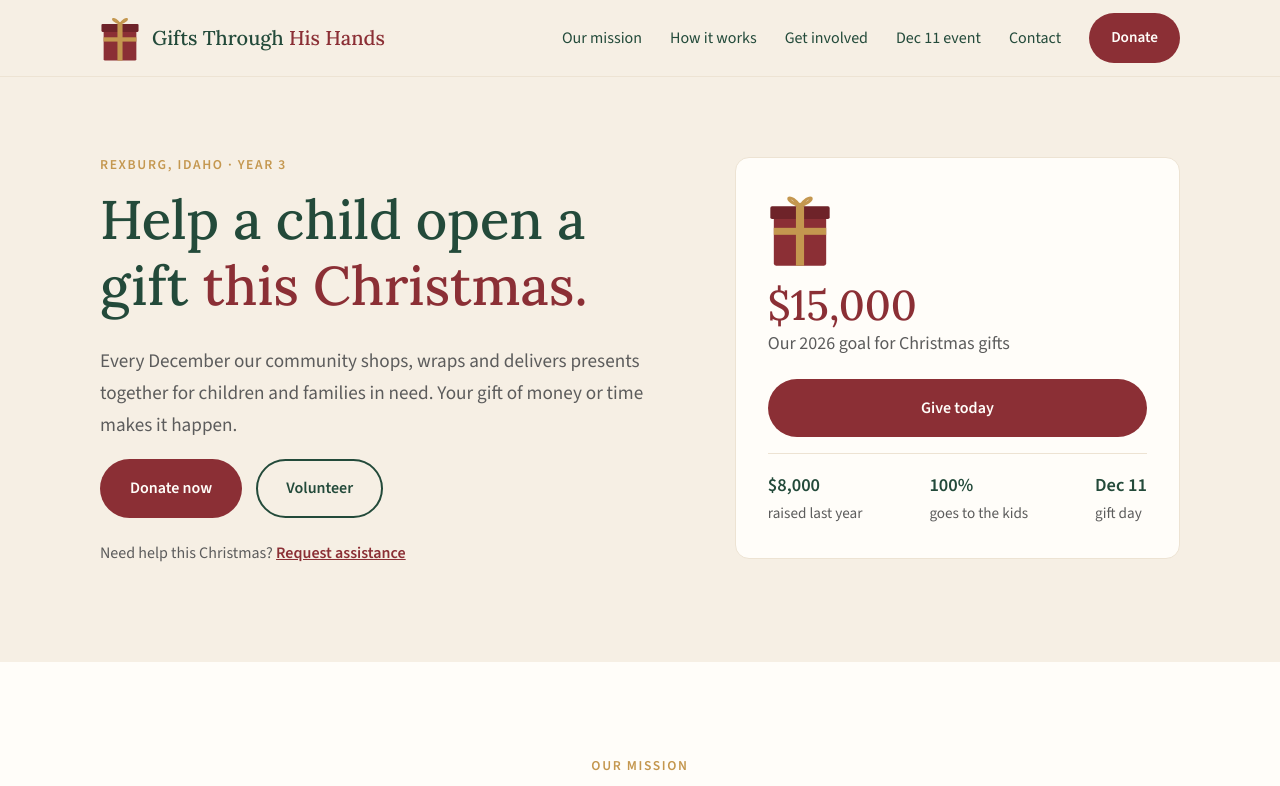
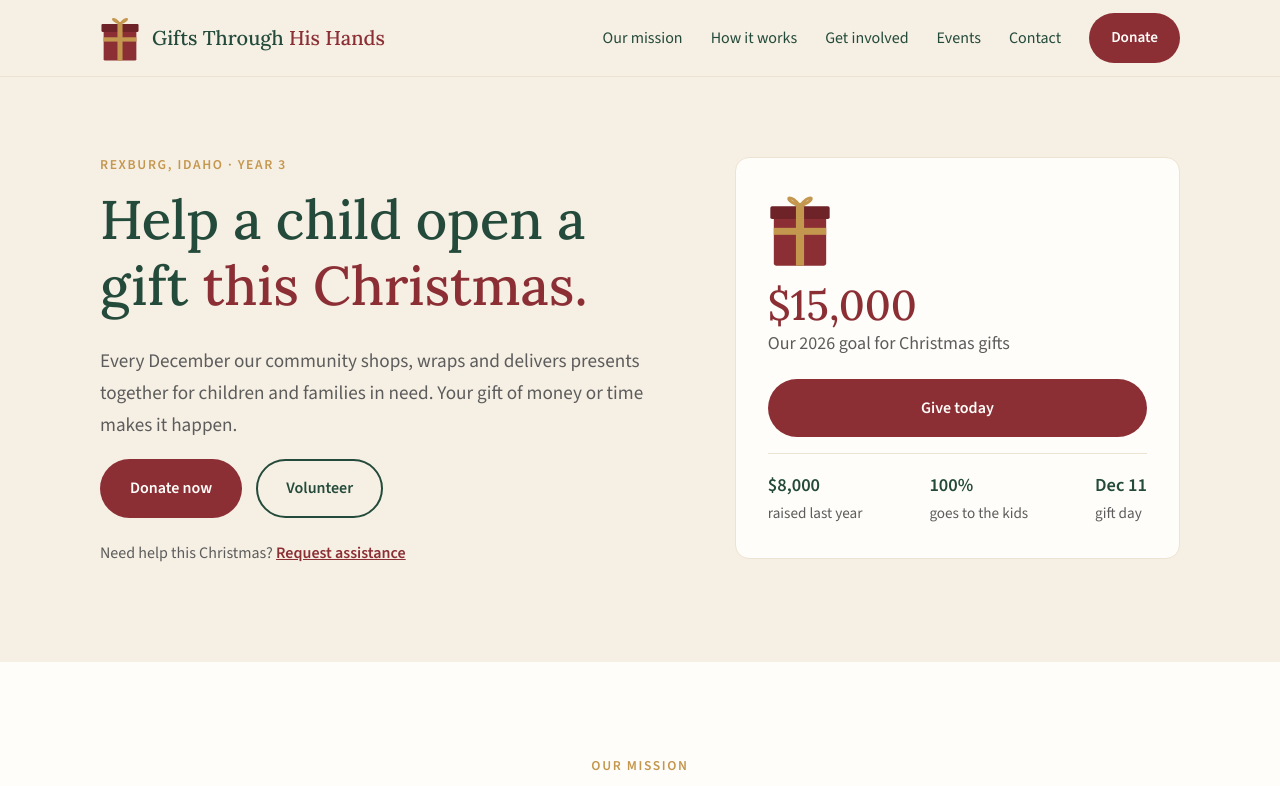
Before and after one commit to giftsthroughhishands/giftsthroughhishands.github.io, a plain HTML site: page index.html in a window 1280 px wide. Shown: the top 786 px of the page. Drawn offline with nearby package versions, Linux system fonts and the light colour scheme.

Commit message:
Rename nav link to Events

```diff
--- a/index.html
+++ b/index.html
@@ -31,7 +31,7 @@
         <a href="#mission">Our mission</a>
         <a href="#how-it-works">How it works</a>
         <a href="#get-involved">Get involved</a>
-        <a href="#event">Dec 11 event</a>
+        <a href="#event">Events</a>
         <a href="#contact">Contact</a>
         <a class="btn btn--red btn--small" href="#ZEFFY_URL" target="_blank" rel="noopener">Donate</a>
       </nav>
```
